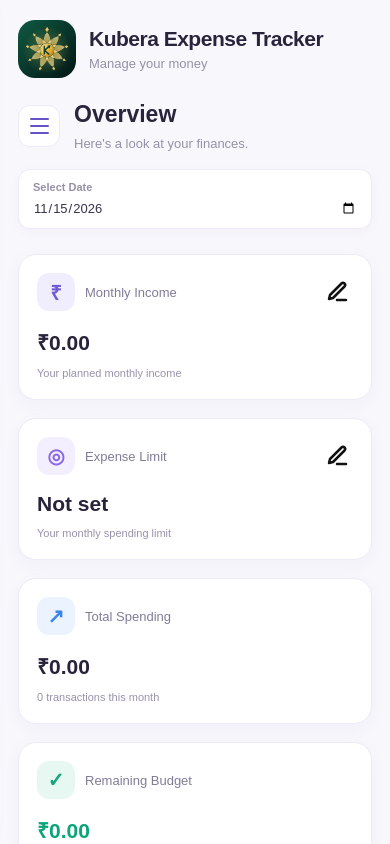
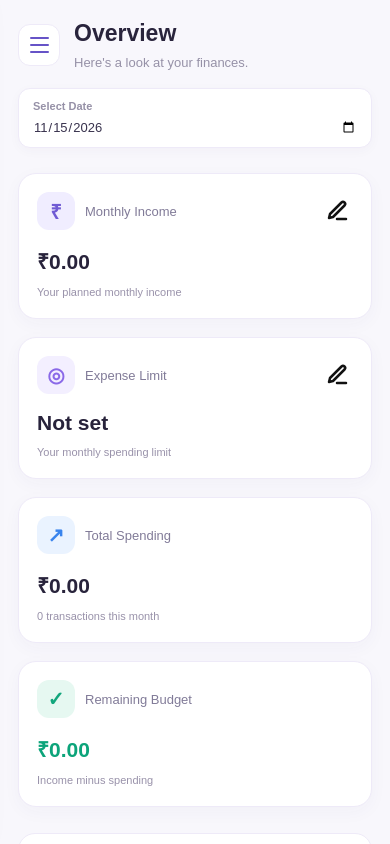
Before and after one commit to AkshathaVaibhav/expense-tracker, a Next.js app: page / in a window 390 px wide. Shown: the top 844 px of the page. Built offline with nearby package versions, Linux system fonts and the light colour scheme.

Commit message:
Remove app branding from mobile dashboard

```diff
--- a/app/page.js
+++ b/app/page.js
@@ -176,20 +176,6 @@ export default function Home() {
       <main className={styles.main}>
         <header className={styles.header}>
 
-          {/* Mobile app branding */}
-          <div className={styles.mobileBrand}>
-            <img
-              src="/icon-192.png"
-              alt="Kubera logo"
-              className={styles.appLogo}
-            />
-
-            <div className={styles.appBrandText}>
-              <h2>Kubera Expense Tracker</h2>
-              <p>Manage your money</p>
-            </div>
-          </div>
-
           <div className={styles.headerTop}>
             <button
               type="button"
--- a/app/page.module.css
+++ b/app/page.module.css
@@ -34,32 +34,6 @@
 
 .header p {
   margin: 8px 0 0;
-  color: #9691a7;
-  font-size: 13px;
-}
-
-.mobileBrand {
-  display: none;
-}
-
-.appLogo {
-  width: 58px;
-  height: 58px;
-  object-fit: cover;
-  border-radius: 17px;
-  flex-shrink: 0;
-}
-
-.appBrandText h2 {
-  margin: 0;
-  color: #29243c;
-  font-size: 21px;
-  font-weight: 750;
-  letter-spacing: -0.5px;
-}
-
-.appBrandText p {
-  margin: 5px 0 0;
   color: #9691a7;
   font-size: 13px;
 }
@@ -160,13 +134,6 @@
     margin-bottom: 25px;
   }
 
-  .mobileBrand {
-    display: flex;
-    align-items: center;
-    gap: 13px;
-    margin-bottom: 5px;
-  }
-
   .headerTop {
     width: 100%;
     align-items: center;
@@ -192,19 +159,6 @@
     padding: 18px 13px;
   }
 
-  .appLogo {
-    width: 50px;
-    height: 50px;
-  }
-
-  .appBrandText h2 {
-    font-size: 18px;
-  }
-
-  .appBrandText p {
-    font-size: 12px;
-  }
-
   .header h1 {
     font-size: 21px;
   }
```
